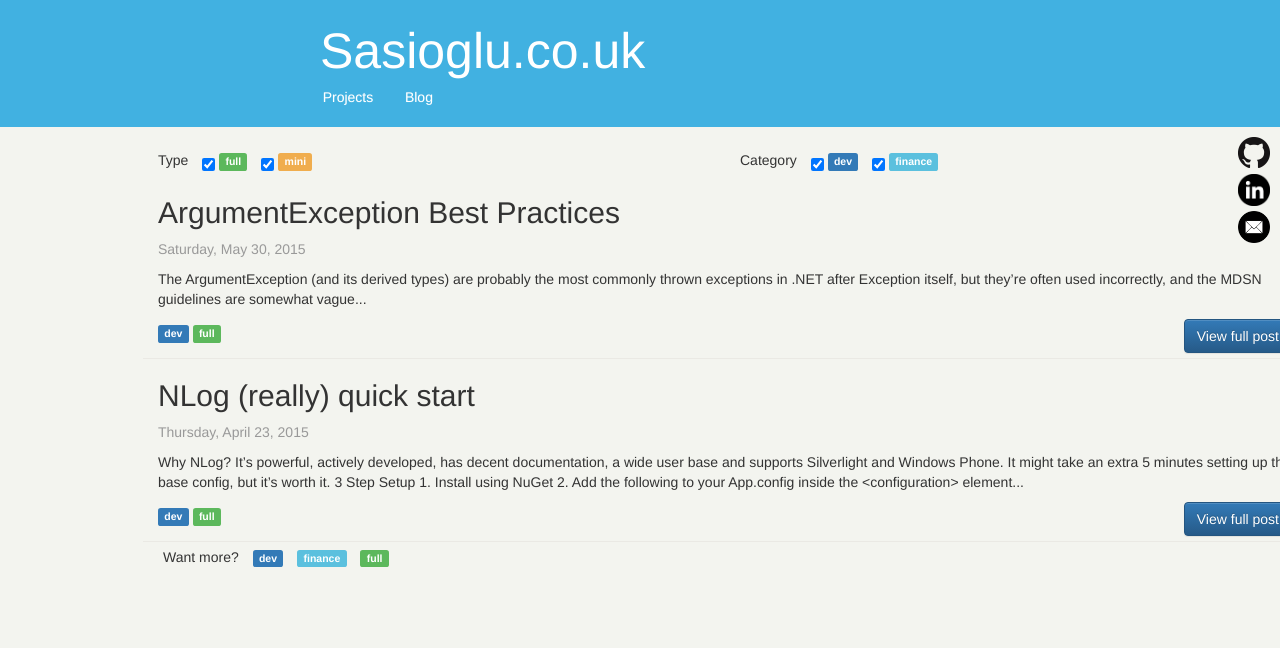
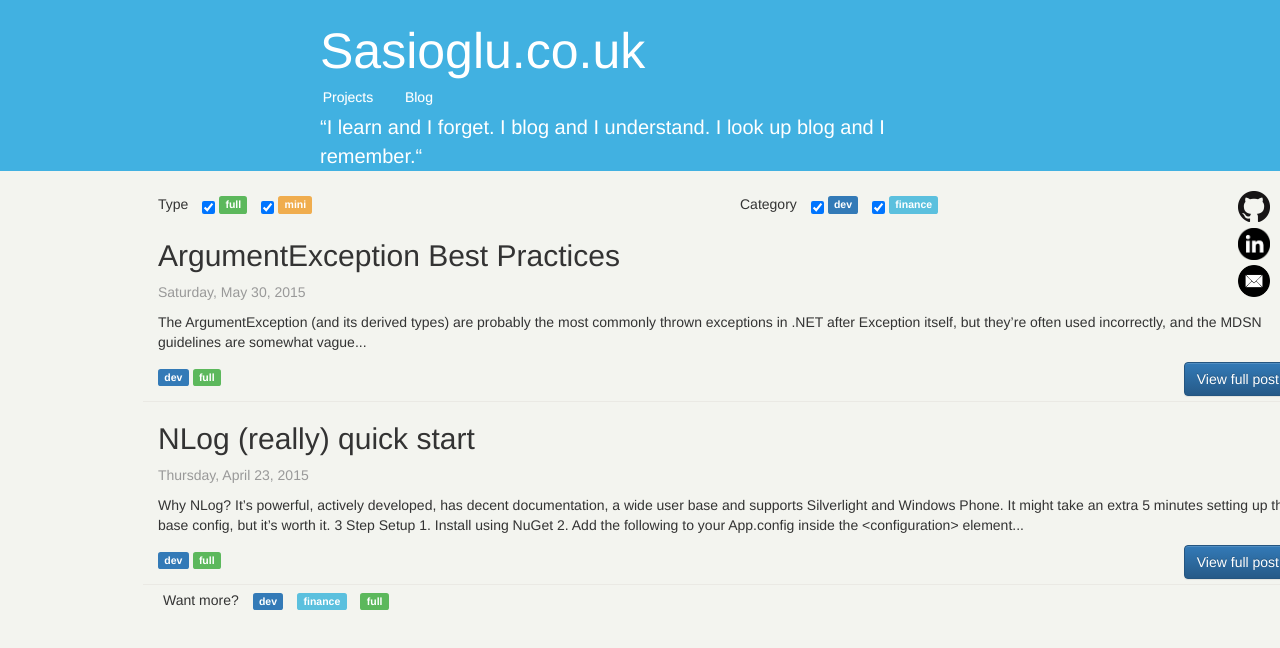
Before and after one commit to tsasioglu/tsasioglu.github.io, a website: page blog.html in a window 1280 px wide. Shown: the top 648 px of the page. Drawn offline with nearby package versions, Linux system fonts and the light colour scheme; files that its build step writes are made by us from their sources.

Commit message:
blog quote

```diff
--- a/blog.html
+++ b/blog.html
@@ -26,6 +26,8 @@
 
                 </nav>
             </div>
+          <header id="sub-header">“I learn and I forget. I blog and I understand. I look up blog and I remember.“ </header>
+
         </div>
 
         <aside>
@@ -49,6 +51,7 @@
   <body ng-app="blogFeedApp">
 
      <article>
+
         <div class="container" id="blogContent">
             <div ng-include="'views/main.html'" ng-controller="MainCtrl"></div>
         </div>
--- a/main.css
+++ b/main.css
@@ -127,3 +127,9 @@ article {
 /*     font-style: italic;*/
     color: #003399;
 }
+
+#sub-header {
+    font-size: 20px;
+    margin-top: -30px;
+    margin-bottom: 10px;
+}
```
